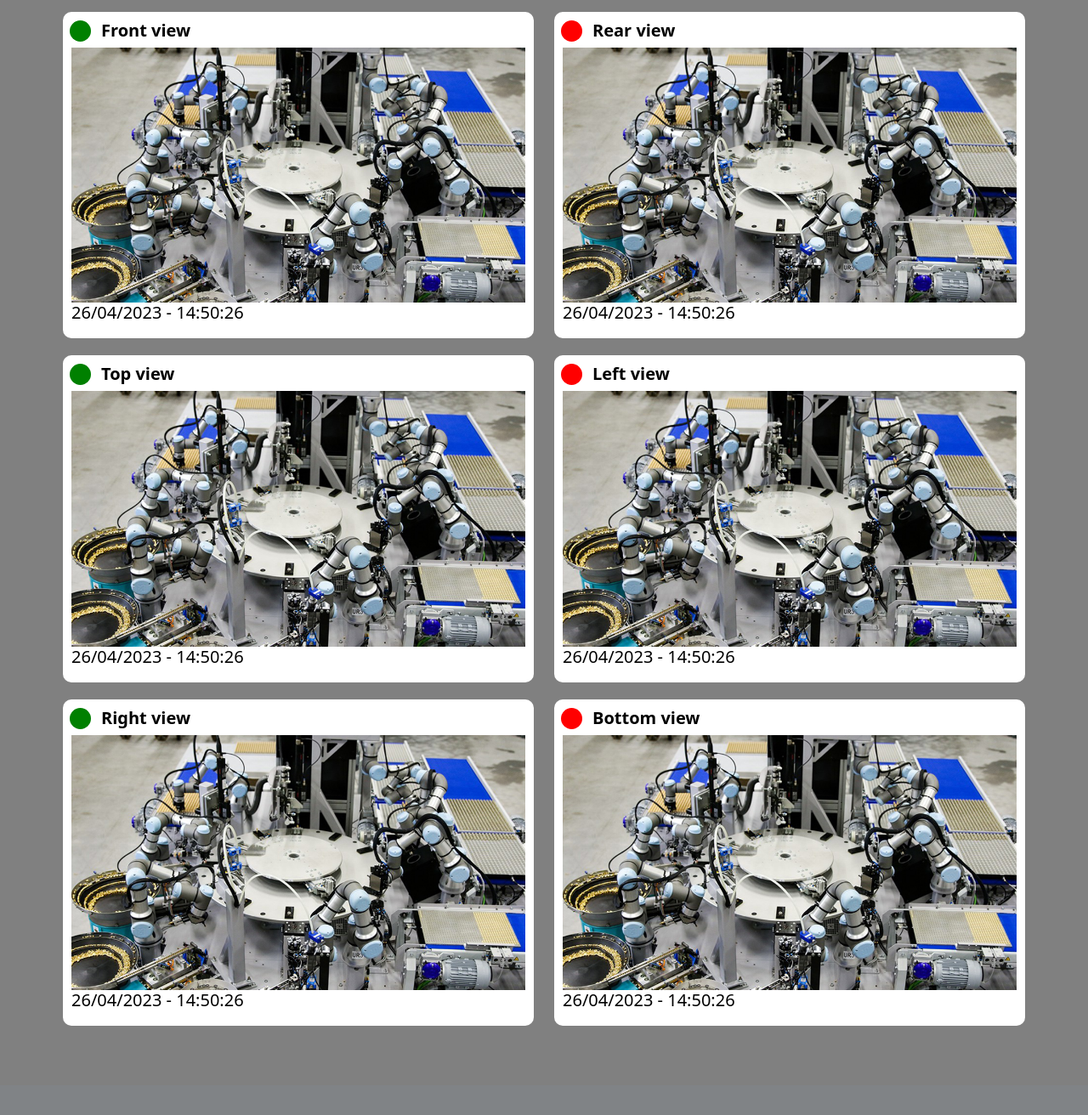
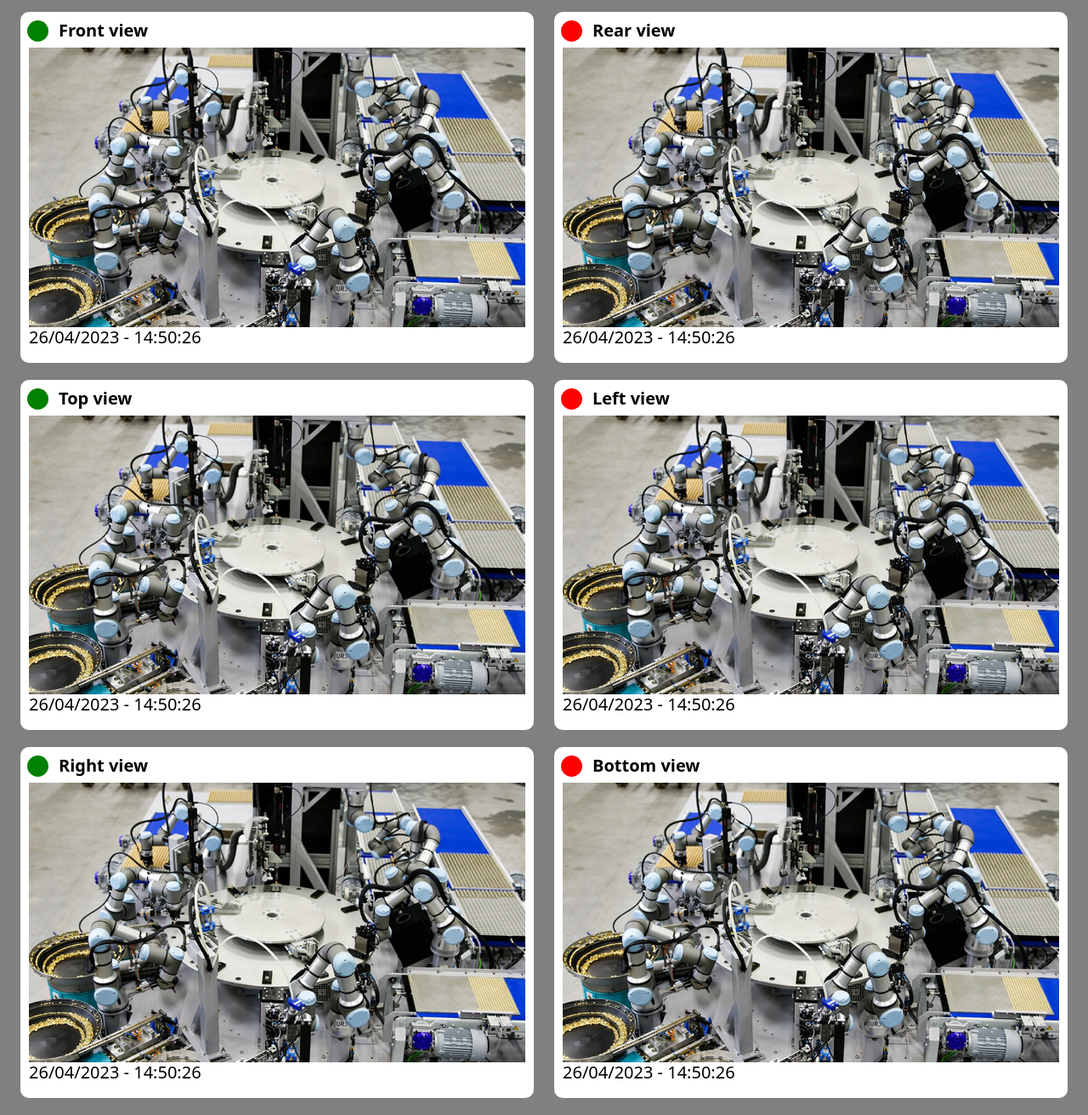
Before and after one commit to louprusak/UiT-Narvik-Robot-Surveillance, a Flask app: page /all in a window 1280 px wide. Shown: the part 86-1398 px from the top of the page at 85% size. Before the commit the page ends 1293 px from the top, so only its background shows below. Run offline with Flask 3, Linux system fonts and the light colour scheme.

Commit message:
Margin adjustements all cams page

```diff
--- a/Include/static/main.css
+++ b/Include/static/main.css
@@ -38,7 +38,7 @@ a.logout:hover{
 
 
 div.cams{
-    margin: 50px;
+    margin: 0px;
     padding: 0px;
 }
 
```
